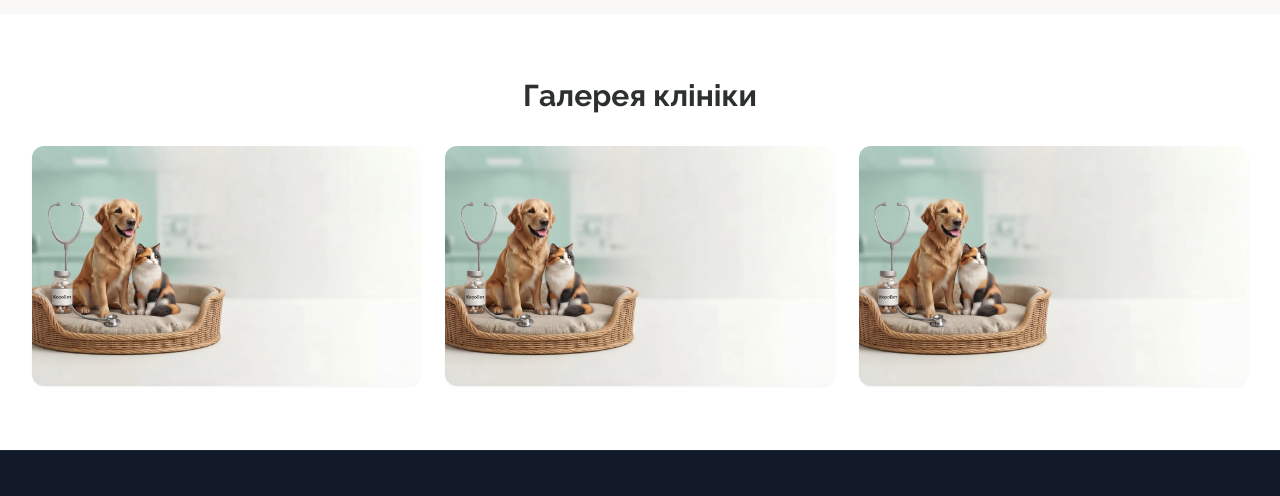
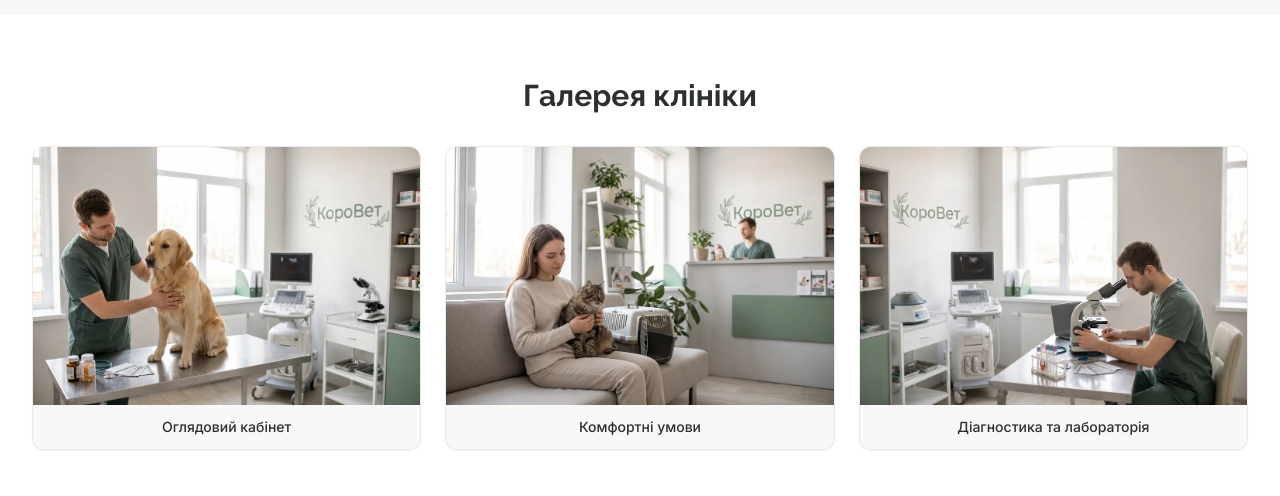
Before and after one commit to CObrickMe/KoroVet-website-project, a plain HTML site: page index.html in a window 1280 px wide. Shown: the part 1565-2061 px from the top of the page. Drawn offline with nearby package versions, Linux system fonts and the light colour scheme; some packages are replaced by stand-ins of ours; a script that the page names is missing.

Commit message:
Update clinic gallery and team portraits

```diff
--- a/index.html
+++ b/index.html
@@ -287,16 +287,54 @@
                 <h2 class="text-2xl md:text-3xl font-bold text-text-main mb-8 text-center font-heading">
                     Галерея клініки
                 </h2>
-                <div class="grid grid-cols-1 md:grid-cols-3 gap-6">
-                    <a href="Assets/images/Hero-section.webp" data-fancybox="clinic-gallery" data-caption="Оглядовий кабінет клініки КороВет" class="block overflow-hidden rounded-xl shadow-sm">
-                        <img src="Assets/images/Hero-section.webp" alt="Оглядовий кабінет" class="w-full h-60 object-cover hover:scale-[1.03] transition duration-300 cursor-zoom-in">
-                    </a>
-                    <a href="Assets/images/Hero-section.webp" data-fancybox="clinic-gallery" data-caption="Діагностика та профілактика" class="block overflow-hidden rounded-xl shadow-sm">
-                        <img src="Assets/images/Hero-section.webp" alt="Діагностика та профілактика" class="w-full h-60 object-cover hover:scale-[1.03] transition duration-300 cursor-zoom-in">
-                    </a>
-                    <a href="Assets/images/Hero-section.webp" data-fancybox="clinic-gallery" data-caption="Комфортні умови для улюбленців" class="block overflow-hidden rounded-xl shadow-sm">
-                        <img src="Assets/images/Hero-section.webp" alt="Комфортні умови" class="w-full h-60 object-cover hover:scale-[1.03] transition duration-300 cursor-zoom-in">
-                    </a>
+                <div class="grid grid-cols-1 sm:grid-cols-2 lg:grid-cols-3 gap-6">
+                    <figure class="group overflow-hidden rounded-xl border border-border/50 bg-background shadow-sm transition hover:shadow-md">
+                        <a href="Assets/images/gallery-1.webp"
+                           data-fancybox="clinic-gallery"
+                           data-caption="Оглядовий кабінет клініки КороВет"
+                           class="block relative aspect-[3/2] overflow-hidden focus-visible:outline-none focus-visible:ring-2 focus-visible:ring-primary">
+                            <img src="Assets/images/gallery-1.webp"
+                                 alt="Ветеринарний лікар оглядає золотистого ретривера в оглядовому кабінеті клініки КороВет"
+                                 loading="lazy"
+                                 decoding="async"
+                                 class="w-full h-full object-cover object-center transition duration-300 group-hover:scale-105 cursor-zoom-in">
+                        </a>
+                        <figcaption class="px-4 py-3 text-sm font-medium text-text-main text-center">
+                            Оглядовий кабінет
+                        </figcaption>
+                    </figure>
+
+                    <figure class="group overflow-hidden rounded-xl border border-border/50 bg-background shadow-sm transition hover:shadow-md">
+                        <a href="Assets/images/gallery-2.webp"
+                           data-fancybox="clinic-gallery"
+                           data-caption="Комфортні умови для улюбленців та їхніх власників"
+                           class="block relative aspect-[3/2] overflow-hidden focus-visible:outline-none focus-visible:ring-2 focus-visible:ring-primary">
+                            <img src="Assets/images/gallery-2.webp"
+                                 alt="Власниця з котом у затишній зоні очікування ветеринарної клініки КороВет"
+                                 loading="lazy"
+                                 decoding="async"
+                                 class="w-full h-full object-cover object-center transition duration-300 group-hover:scale-105 cursor-zoom-in">
+                        </a>
+                        <figcaption class="px-4 py-3 text-sm font-medium text-text-main text-center">
+                            Комфортні умови
+                        </figcaption>
+                    </figure>
+
+                    <figure class="group overflow-hidden rounded-xl border border-border/50 bg-background shadow-sm transition hover:shadow-md sm:col-span-2 lg:col-span-1">
+                        <a href="Assets/images/gallery-3.webp"
+                           data-fancybox="clinic-gallery"
+                           data-caption="Сучасна діагностика та лабораторні дослідження"
+                           class="block relative aspect-[3/2] overflow-hidden focus-visible:outline-none focus-visible:ring-2 focus-visible:ring-primary">
+                            <img src="Assets/images/gallery-3.webp"
+                                 alt="Лікар проводить лабораторне дослідження під мікроскопом поруч з УЗД-апаратом у клініці КороВет"
+                                 loading="lazy"
+                                 decoding="async"
+                                 class="w-full h-full object-cover object-center transition duration-300 group-hover:scale-105 cursor-zoom-in">
+                        </a>
+                        <figcaption class="px-4 py-3 text-sm font-medium text-text-main text-center">
+                            Діагностика та лабораторія
+                        </figcaption>
+                    </figure>
                 </div>
             </div>
         </section>
```
Also changed, not shown: team.html (+28 -13 lines), Assets/images/gallery-1.webp (added), Assets/images/gallery-2.webp (added), Assets/images/gallery-3.webp (added), Assets/images/portrait1.webp (added), Assets/images/portrait2.webp (added), Assets/images/portrait3.webp (added), Assets/images/portrait4.webp (added).
